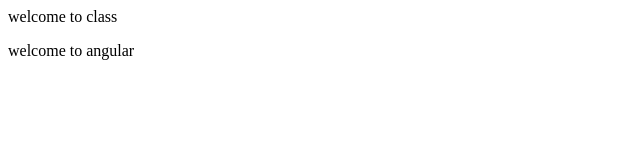
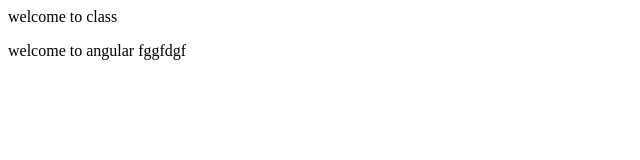
Before and after one commit to code-javarun/example, a plain HTML site: page index.html in a window 1280 px wide. Shown: the full height of the page, 0-640 px from the left. Drawn offline with Linux system fonts and the light colour scheme.

Commit message:
Update index.html

```diff
--- a/index.html
+++ b/index.html
@@ -5,7 +5,7 @@
     <title>Document</title>
 
     <p>welcome to class</p>
-    <p>welcome to angular</p>
+    <p>welcome to angular fggfdgf </p>
 </head>
 <body>
 
```
